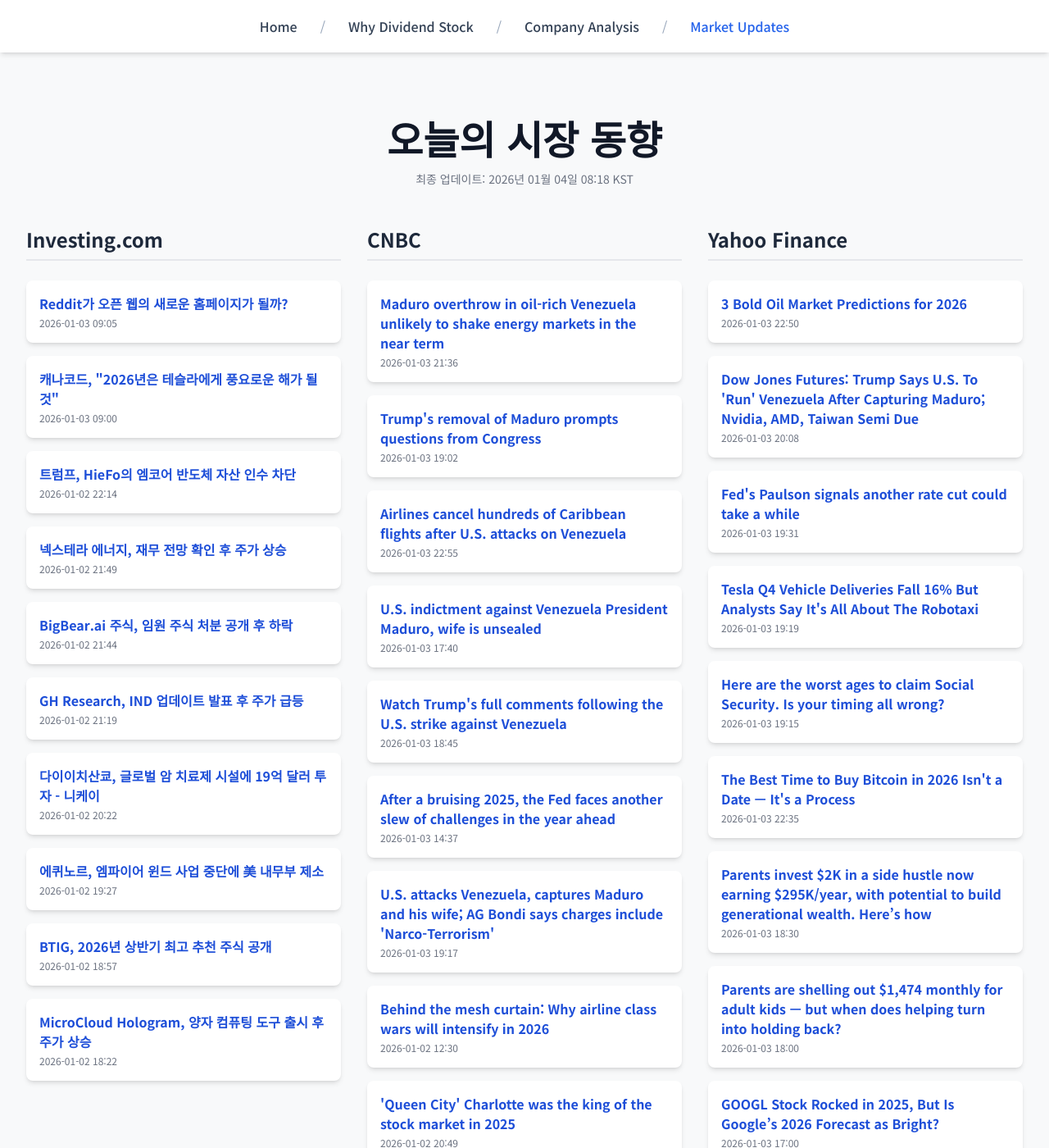
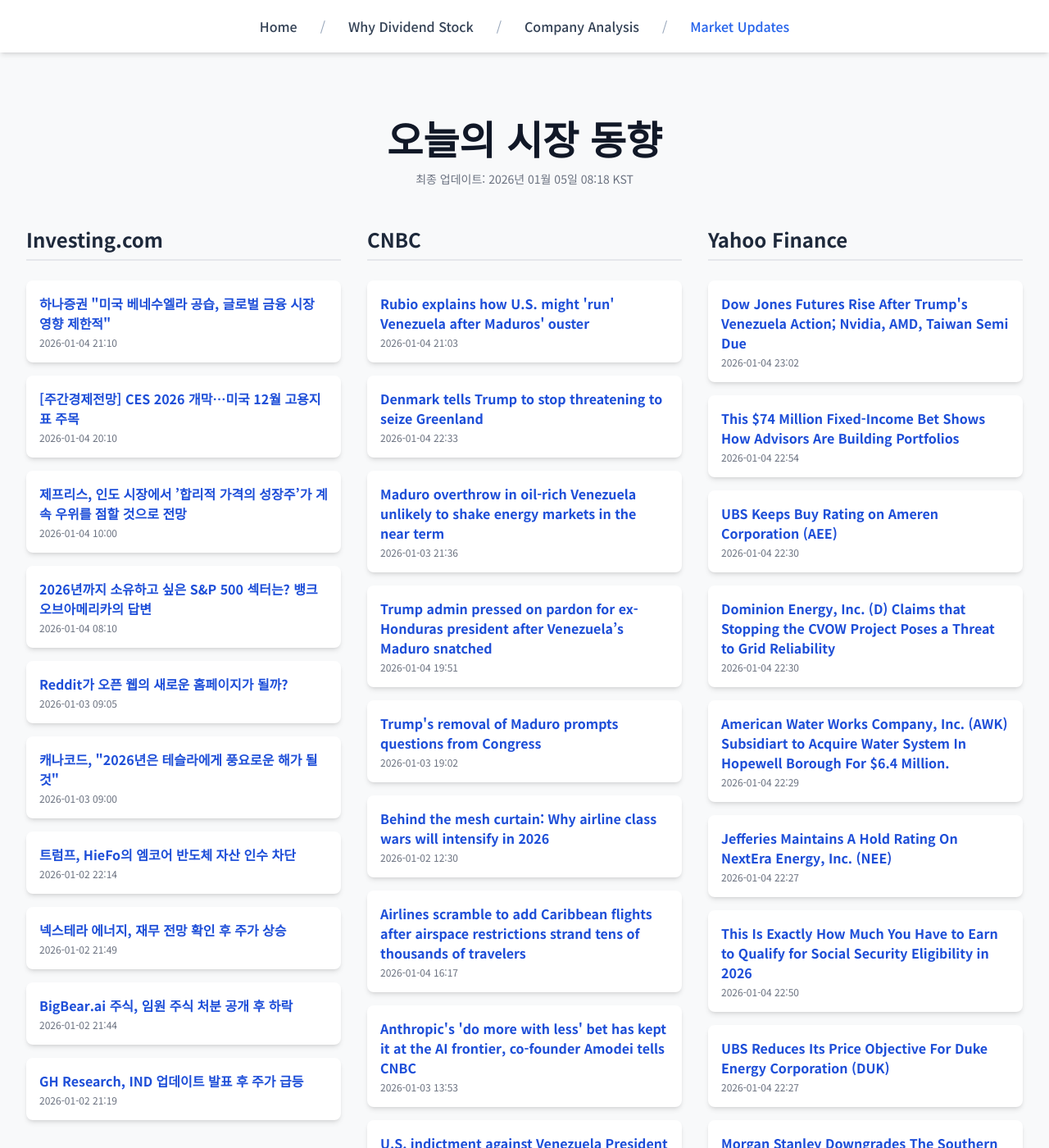
Before and after one commit to Kay-Hwang/my-company-analysis, a Jekyll site: the page built from market-updates.html, in a window 1280 px wide and 1400 px high. Shown: the whole window at 82% size. Built offline with Jekyll 4.4.1, drawn with Linux system fonts in a browser that asks for light colours; nearby versions of some CDN libraries; a script that is not in the unit is left out; some of the changed text lies outside the part shown.

Commit message:
Update daily data

```diff
--- a/_data/latest_data.json
+++ b/_data/latest_data.json
@@ -1,7 +1,31 @@
 {
-  "lastUpdated": "2026년 01월 04일 08:18 KST",
+  "lastUpdated": "2026년 01월 05일 08:18 KST",
   "news": {
     "investing": [
+      {
+        "title": "하나증권 \"미국 베네수엘라 공습, 글로벌 금융 시장 영향 제한적\"",
+        "link": "https://kr.investing.com/news/stock-market-news/article-1771888",
+        "pubDate": "2026-01-04 21:10:39",
+        "summary": "하나증권 \"미국 베네수엘라 공습, 글로벌 금융 시장 영향 제한적\""
+      },
+      {
+        "title": "[주간경제전망] CES 2026 개막…미국 12월 고용지표 주목",
+        "link": "https://kr.investing.com/news/stock-market-news/article-1771884",
+        "pubDate": "2026-01-04 20:10:39",
+        "summary": "[주간경제전망] CES 2026 개막…미국 12월 고용지표 주목"
+      },
+      {
+        "title": "제프리스, 인도 시장에서 ’합리적 가격의 성장주’가 계속 우위를 점할 것으로 전망",
+        "link": "https://kr.investing.com/news/stock-market-news/article-1771837",
+        "pubDate": "2026-01-04 10:00:02",
+        "summary": "제프리스, 인도 시장에서 ’합리적 가격의 성장주’가 계속 우위를 점할 것으로 전망"
+      },
+      {
+        "title": "2026년까지 소유하고 싶은 S&P 500 섹터는? 뱅크오브아메리카의 답변",
+        "link": "https://kr.investing.com/news/stock-market-news/article-1771830",
+        "pubDate": "2026-01-04 08:10:02",
+        "summary": "2026년까지 소유하고 싶은 S&P 500 섹터는? 뱅크오브아메리카의 답변"
+      },
       {
         "title": "Reddit가 오픈 웹의 새로운 홈페이지가 될까?",
         "link": "https://kr.investing.com/news/stock-market-news/article-1771767",
@@ -37,38 +61,32 @@
         "link": "https://kr.investing.com/news/stock-market-news/article-93CH-1771598",
         "pubDate": "2026-01-02 21:19:44",
         "summary": "GH Research, IND 업데이트 발표 후 주가 급등"
-      },
-      {
-        "title": "다이이치산쿄, 글로벌 암 치료제 시설에 19억 달러 투자 - 니케이",
-        "link": "https://kr.investing.com/news/stock-market-news/article-93CH-1771550",
-        "pubDate": "2026-01-02 20:22:07",
-        "summary": "다이이치산쿄, 글로벌 암 치료제 시설에 19억 달러 투자 - 니케이"
-      },
-      {
-        "title": "에퀴노르, 엠파이어 윈드 사업 중단에 美 내무부 제소",
-        "link": "https://kr.investing.com/news/stock-market-news/article-93CH-1771535",
-        "pubDate": "2026-01-02 19:27:36",
-        "summary": "에퀴노르, 엠파이어 윈드 사업 중단에 美 내무부 제소"
-      },
-      {
-        "title": "BTIG, 2026년 상반기 최고 추천 주식 공개",
-        "link": "https://kr.investing.com/news/stock-market-news/article-93CH-1771531",
-        "pubDate": "2026-01-02 18:57:39",
-        "summary": "BTIG, 2026년 상반기 최고 추천 주식 공개"
-      },
-      {
-        "title": "MicroCloud Hologram, 양자 컴퓨팅 도구 출시 후 주가 상승",
-        "link": "https://kr.investing.com/news/stock-market-news/article-93CH-1771523",
-        "pubDate": "2026-01-02 18:22:44",
-        "summary": "MicroCloud Hologram, 양자 컴퓨팅 도구 출시 후 주가 상승"
       }
     ],
     "cnbc": [
+      {
+        "title": "Rubio explains how U.S. might 'run' Venezuela after Maduros' ouster",
+        "link": "https://www.cnbc.com/2026/01/04/rubio-explains-how-us-might-run-venezuela-after-maduros-ouster-.html",
+        "pubDate": "Sun, 04 Jan 2026 21:03:59 GMT",
+        "summary": "President Donald Trump on Saturday said the U.S. will \"run\" Venezuela until a new leader is determined."
+      },
+      {
+        "title": "Denmark tells Trump to stop threatening to seize Greenland",
+        "link": "https://www.cnbc.com/2026/01/04/trump-denmark-greenland-frederiksen-venezuela.html",
+        "pubDate": "Sun, 04 Jan 2026 22:33:37 GMT",
+        "summary": "President Donald Trump has sought to acquire Greenland since his first term."
+      },
       {
         "title": "Maduro overthrow in oil-rich Venezuela unlikely to shake energy markets in the near term",
         "link": "https://www.cnbc.com/2026/01/03/trump-venezuela-attack-oil-markets.html",
         "pubDate": "Sat, 03 Jan 2026 21:36:46 GMT",
         "summary": "While Venezuela has the world's largest oil reserves, its oil production is relatively small."
+      },
+      {
+        "title": "Trump admin pressed on pardon for ex-Honduras president after Venezuela’s Maduro snatched",
+        "link": "https://www.cnbc.com/2026/01/04/trump-venezuela-maduro-pardon-honduras.html",
+        "pubDate": "Sun, 04 Jan 2026 19:51:26 GMT",
+        "summary": "The U.S. captured Venezuelan President Nicolas Maduro on Saturday and charged him with drug-related crimes."
       },
       {
         "title": "Trump's removal of Maduro prompts questions from Congress",
@@ -77,10 +95,22 @@
         "summary": "Congressional lawmakers say they were not briefed before President Donald Trump launched a land attack on Venezuela and deposed President Nicolas Maduro."
       },
       {
-        "title": "Airlines cancel hundreds of Caribbean flights after U.S. attacks on Venezuela",
-        "link": "https://www.cnbc.com/2026/01/03/venezuela-airspace-flight-disruptions.html",
-        "pubDate": "Sat, 03 Jan 2026 22:55:24 GMT",
-        "summary": "U.S. airlines cancel hundreds of Caribbean flights after U.S. strikes on Venezuela."
+        "title": "Behind the mesh curtain: Why airline class wars will intensify in 2026",
+        "link": "https://www.cnbc.com/2026/01/02/airline-industry-2026.html",
+        "pubDate": "Fri, 02 Jan 2026 12:30:01 GMT",
+        "summary": "Airlines are continuing their focus on premium travelers, adding lounges, new first-class cabins and other perks for customers willing to spend more to fly."
+      },
+      {
+        "title": "Airlines scramble to add Caribbean flights after airspace restrictions strand tens of thousands of travelers",
+        "link": "https://www.cnbc.com/2026/01/04/us-airlines-resume-caribbean-flights-after-venezuela-strikes.html",
+        "pubDate": "Sun, 04 Jan 2026 16:17:43 GMT",
+        "summary": "U.S. airlines resumed flights to Puerto Rico and other Caribbean destinations early Sunday after aviation authorities lifted temporary airspace restrictions."
+      },
+      {
+        "title": "Anthropic's 'do more with less' bet has kept it at the AI frontier, co-founder Amodei tells CNBC",
+        "link": "https://www.cnbc.com/2026/01/03/anthropic-daniela-amodei-do-more-with-less-bet.html",
+        "pubDate": "Sat, 03 Jan 2026 13:53:16 GMT",
+        "summary": "Daniela Amodei and her brother, Dario Amodei, who is Anthropic's CEO, helped build the very worldview they're now betting against."
       },
       {
         "title": "U.S. indictment against Venezuela President Maduro, wife is unsealed",
@@ -89,102 +119,72 @@
         "summary": "The indictment was unsealed hours after U.S. forces launched an attack on Venezuela and captured its president Nicolas Maduro and his wife, Cilia Flores."
       },
       {
-        "title": "Watch Trump's full comments following the U.S. strike against Venezuela",
-        "link": "https://www.cnbc.com/2026/01/03/trump-venezuela-attack.html",
-        "pubDate": "Sat, 03 Jan 2026 18:45:29 GMT",
-        "summary": "President Donald Trump is scheduled to speak Saturday morning following a stunning, large-scale attack on Venezuela overnight."
-      },
-      {
-        "title": "After a bruising 2025, the Fed faces another slew of challenges in the year ahead",
-        "link": "https://www.cnbc.com/2026/01/03/federal-reserve-powell-face-challenges-in-2026.html",
-        "pubDate": "Sat, 03 Jan 2026 14:37:41 GMT",
-        "summary": "The central bank heads into 2026 facing a slew of political and policy challenges."
-      },
-      {
-        "title": "U.S. attacks Venezuela, captures Maduro and his wife; AG Bondi says charges include 'Narco-Terrorism'",
-        "link": "https://www.cnbc.com/2026/01/03/trump-us-operation-captured-venezuela-president-nicolas-maduro.html",
-        "pubDate": "Sat, 03 Jan 2026 19:17:00 GMT",
-        "summary": "Maduro and his wife were captured and removed from the country following the operation, Trump said in a statement on Truth Social."
-      },
-      {
-        "title": "Behind the mesh curtain: Why airline class wars will intensify in 2026",
-        "link": "https://www.cnbc.com/2026/01/02/airline-industry-2026.html",
-        "pubDate": "Fri, 02 Jan 2026 12:30:01 GMT",
-        "summary": "Airlines are continuing their focus on premium travelers, adding lounges, new first-class cabins and other perks for customers willing to spend more to fly."
-      },
-      {
-        "title": "'Queen City' Charlotte was the king of the stock market in 2025",
-        "link": "https://www.cnbc.com/2026/01/02/queen-city-charlotte-was-the-king-of-the-stock-market-in-2025.html",
-        "pubDate": "Fri, 02 Jan 2026 20:49:38 GMT",
-        "summary": "Lithium and steel outshined A.I. in 2025, at least when it comes to CNBC's exclusive Power City Indexes."
-      },
-      {
-        "title": "Buffett backs new CEO Greg Abel with 'huge endorsement' in CNBC interview",
-        "link": "https://www.cnbc.com/2026/01/03/buffett-backs-new-ceo-abel-with-huge-endorsement-in-cnbc-interview.html",
-        "pubDate": "Sat, 03 Jan 2026 14:32:12 GMT",
-        "summary": "Warren Buffett told CNBC he'd rather have new Berkshire CEO Greg Abel handle his money \"than any of the top investment advisers or any of the top CEOs\" in the U.S."
+        "title": "To influence people, do 5 simple things, says expert: These 'powerful behaviors' make a big difference",
+        "link": "https://www.cnbc.com/2026/01/04/to-influence-people-do-these-simple-things-says-expert-these-powerful-behaviors-make-a-big-difference.html",
+        "pubDate": "Sun, 04 Jan 2026 12:15:01 GMT",
+        "summary": "Influence isn't some \"magical quality\" you're born with, it's a set of learnable actions, says executive coach and human behavior expert Melody Wilding."
       }
     ],
     "yahoo": [
       {
-        "title": "3 Bold Oil Market Predictions for 2026",
-        "link": "https://finance.yahoo.com/news/3-bold-oil-market-predictions-225000578.html",
-        "pubDate": "2026-01-03T22:50:00Z",
-        "summary": "3 Bold Oil Market Predictions for 2026"
+        "title": "Dow Jones Futures Rise After Trump's Venezuela Action; Nvidia, AMD, Taiwan Semi Due",
+        "link": "https://www.investors.com/market-trend/stock-market-today/dow-jones-futures-trump-us-run-venezuela-maduro-nvidia-amd-taiwan-semi/?src=A00220&yptr=yahoo",
+        "pubDate": "2026-01-04T23:02:55Z",
+        "summary": "Dow Jones Futures Rise After Trump's Venezuela Action; Nvidia, AMD, Taiwan Semi Due"
       },
       {
-        "title": "Dow Jones Futures: Trump Says U.S. To 'Run' Venezuela After Capturing Maduro; Nvidia, AMD, Taiwan Semi Due",
-        "link": "https://www.investors.com/market-trend/stock-market-today/dow-jones-futures-trump-us-run-venezuela-maduro-nvidia-amd-taiwan-semi/?src=A00220&yptr=yahoo",
-        "pubDate": "2026-01-03T20:08:43Z",
-        "summary": "Dow Jones Futures: Trump Says U.S. To 'Run' Venezuela After Capturing Maduro; Nvidia, AMD, Taiwan Semi Due"
+        "title": "This $74 Million Fixed-Income Bet Shows How Advisors Are Building Portfolios",
+        "link": "https://finance.yahoo.com/news/74-million-fixed-income-bet-225431128.html",
+        "pubDate": "2026-01-04T22:54:31Z",
+        "summary": "This $74 Million Fixed-Income Bet Shows How Advisors Are Building Portfolios"
       },
       {
-        "title": "Fed's Paulson signals another rate cut could take a while",
-        "link": "https://finance.yahoo.com/news/feds-paulson-signals-another-rate-193145229.html",
-        "pubDate": "2026-01-03T19:31:45Z",
-        "summary": "Fed's Paulson signals another rate cut could take a while"
+        "title": "UBS Keeps Buy Rating on Ameren Corporation (AEE)",
+        "link": "https://finance.yahoo.com/news/ubs-keeps-buy-rating-ameren-223041723.html",
+        "pubDate": "2026-01-04T22:30:41Z",
+        "summary": "UBS Keeps Buy Rating on Ameren Corporation (AEE)"
       },
       {
-        "title": "Tesla Q4 Vehicle Deliveries Fall 16% But Analysts Say It's All About The Robotaxi",
-        "link": "https://www.investors.com/news/tesla-stock-q4-vehicle-deliveries/?src=A00220&yptr=yahoo",
-        "pubDate": "2026-01-03T19:19:04Z",
-        "summary": "Tesla Q4 Vehicle Deliveries Fall 16% But Analysts Say It's All About The Robotaxi"
+        "title": "Dominion Energy, Inc. (D) Claims that Stopping the CVOW Project Poses a Threat to Grid Reliability",
+        "link": "https://finance.yahoo.com/news/dominion-energy-inc-d-claims-223024567.html",
+        "pubDate": "2026-01-04T22:30:24Z",
+        "summary": "Dominion Energy, Inc. (D) Claims that Stopping the CVOW Project Poses a Threat to Grid Reliability"
       },
       {
-        "title": "Here are the worst ages to claim Social Security. Is your timing all wrong?",
-        "link": "https://finance.yahoo.com/news/worst-ages-claim-social-security-191500248.html",
-        "pubDate": "2026-01-03T19:15:00Z",
-        "summary": "Here are the worst ages to claim Social Security. Is your timing all wrong?"
+        "title": "American Water Works Company, Inc. (AWK) Subsidiart to Acquire Water System In Hopewell Borough For $6.4 Million.",
+        "link": "https://finance.yahoo.com/news/american-water-works-company-inc-222926432.html",
+        "pubDate": "2026-01-04T22:29:26Z",
+        "summary": "American Water Works Company, Inc. (AWK) Subsidiart to Acquire Water System In Hopewell Borough For $6.4 Million."
       },
       {
-        "title": "The Best Time to Buy Bitcoin in 2026 Isn't a Date — It's a Process",
-        "link": "https://finance.yahoo.com/news/best-time-buy-bitcoin-2026-223442863.html",
-        "pubDate": "2026-01-03T22:35:05Z",
-        "summary": "The Best Time to Buy Bitcoin in 2026 Isn't a Date — It's a Process"
+        "title": "Jefferies Maintains A Hold Rating On NextEra Energy, Inc. (NEE)",
+        "link": "https://finance.yahoo.com/news/jefferies-maintains-hold-rating-nextera-222739814.html",
+        "pubDate": "2026-01-04T22:27:39Z",
+        "summary": "Jefferies Maintains A Hold Rating On NextEra Energy, Inc. (NEE)"
       },
       {
-        "title": "Parents invest $2K in a side hustle now earning $295K/year, with potential to build generational wealth. Here’s how",
-        "link": "https://finance.yahoo.com/news/parents-invest-2k-side-hustle-183000702.html",
-        "pubDate": "2026-01-03T18:30:00Z",
-        "summary": "Parents invest $2K in a side hustle now earning $295K/year, with potential to build generational wealth. Here’s how"
+        "title": "This Is Exactly How Much You Have to Earn to Qualify for Social Security Eligibility in 2026",
+        "link": "https://finance.yahoo.com/news/exactly-much-earn-qualify-social-225000590.html",
+        "pubDate": "2026-01-04T22:50:00Z",
+        "summary": "This Is Exactly How Much You Have to Earn to Qualify for Social Security Eligibility in 2026"
       },
       {
-        "title": "Parents are shelling out $1,474 monthly for adult kids — but when does helping turn into holding back?",
-        "link": "https://finance.yahoo.com/news/parents-shelling-1-474-monthly-180000956.html",
-        "pubDate": "2026-01-03T18:00:00Z",
-        "summary": "Parents are shelling out $1,474 monthly for adult kids — but when does helping turn into holding back?"
+        "title": "UBS Reduces Its Price Objective For Duke Energy Corporation (DUK)",
+        "link": "https://finance.yahoo.com/news/ubs-reduces-price-objective-duke-222719213.html",
+        "pubDate": "2026-01-04T22:27:19Z",
+        "summary": "UBS Reduces Its Price Objective For Duke Energy Corporation (DUK)"
       },
       {
-        "title": "GOOGL Stock Rocked in 2025, But Is Google’s 2026 Forecast as Bright?",
-        "link": "https://finance.yahoo.com/news/googl-stock-rocked-2025-google-170002750.html",
-        "pubDate": "2026-01-03T17:00:02Z",
-        "summary": "GOOGL Stock Rocked in 2025, But Is Google’s 2026 Forecast as Bright?"
+        "title": "Morgan Stanley Downgrades The Southern Company (SO) From Equal Weight To Underweight",
+        "link": "https://finance.yahoo.com/news/morgan-stanley-downgrades-southern-company-222700299.html",
+        "pubDate": "2026-01-04T22:27:00Z",
+        "summary": "Morgan Stanley Downgrades The Southern Company (SO) From Equal Weight To Underweight"
       },
       {
-        "title": "The Saturday Spread: How Basketball Analytics May Help Extract Alpha (CPNG, DBX, BBY)",
-        "link": "https://finance.yahoo.com/news/saturday-spread-basketball-analytics-may-151501832.html",
-        "pubDate": "2026-01-03T15:15:01Z",
-        "summary": "The Saturday Spread: How Basketball Analytics May Help Extract Alpha (CPNG, DBX, BBY)"
+        "title": "Sempra (SRE) Estimates A $471 million After-Tax Impact To Earnings From Track 2 Proposed Decision",
+        "link": "https://finance.yahoo.com/news/sempra-sre-estimates-471-million-222640495.html",
+        "pubDate": "2026-01-04T22:26:40Z",
+        "summary": "Sempra (SRE) Estimates A $471 million After-Tax Impact To Earnings From Track 2 Proposed Decision"
       }
     ]
   }
```
